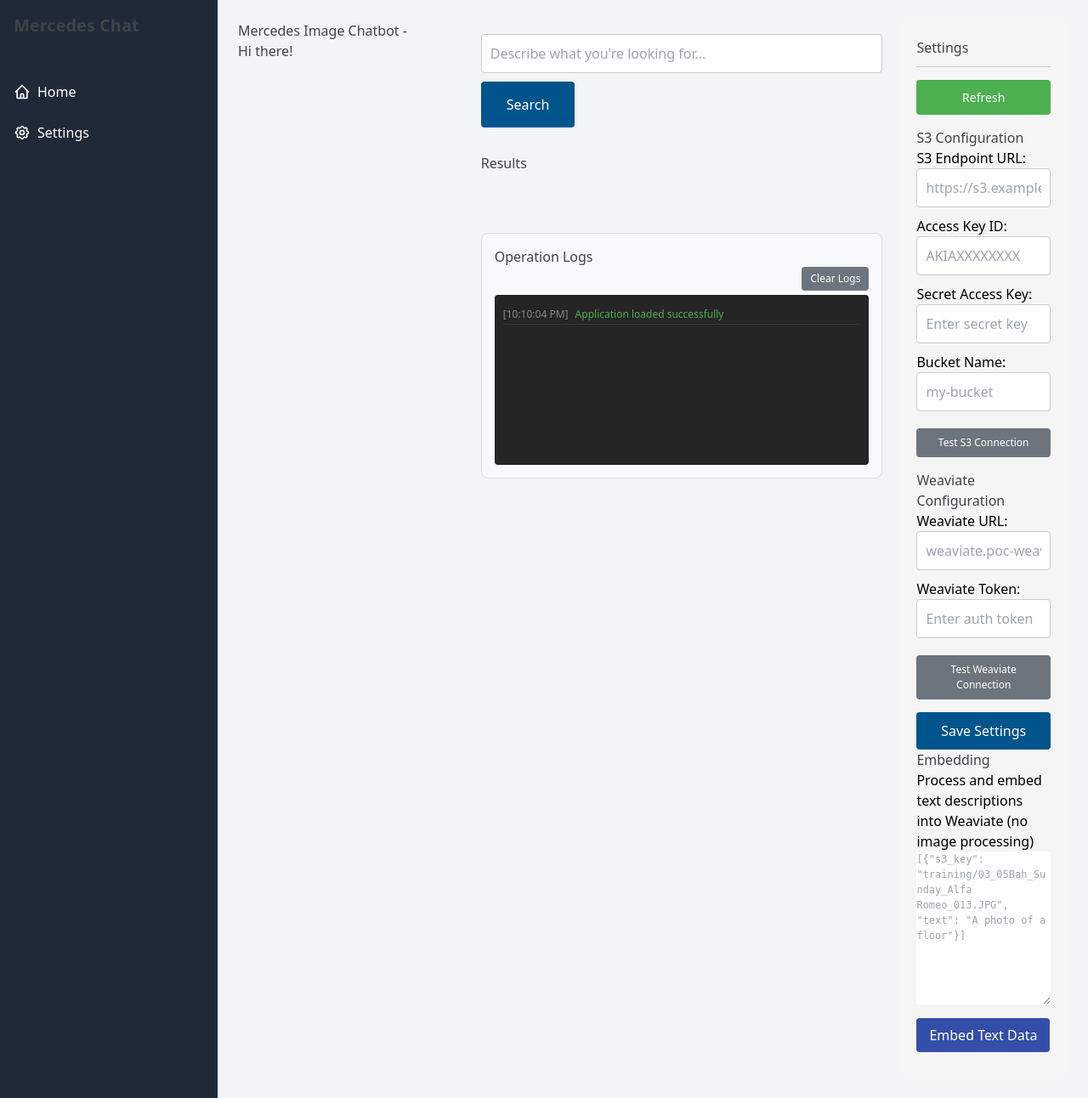
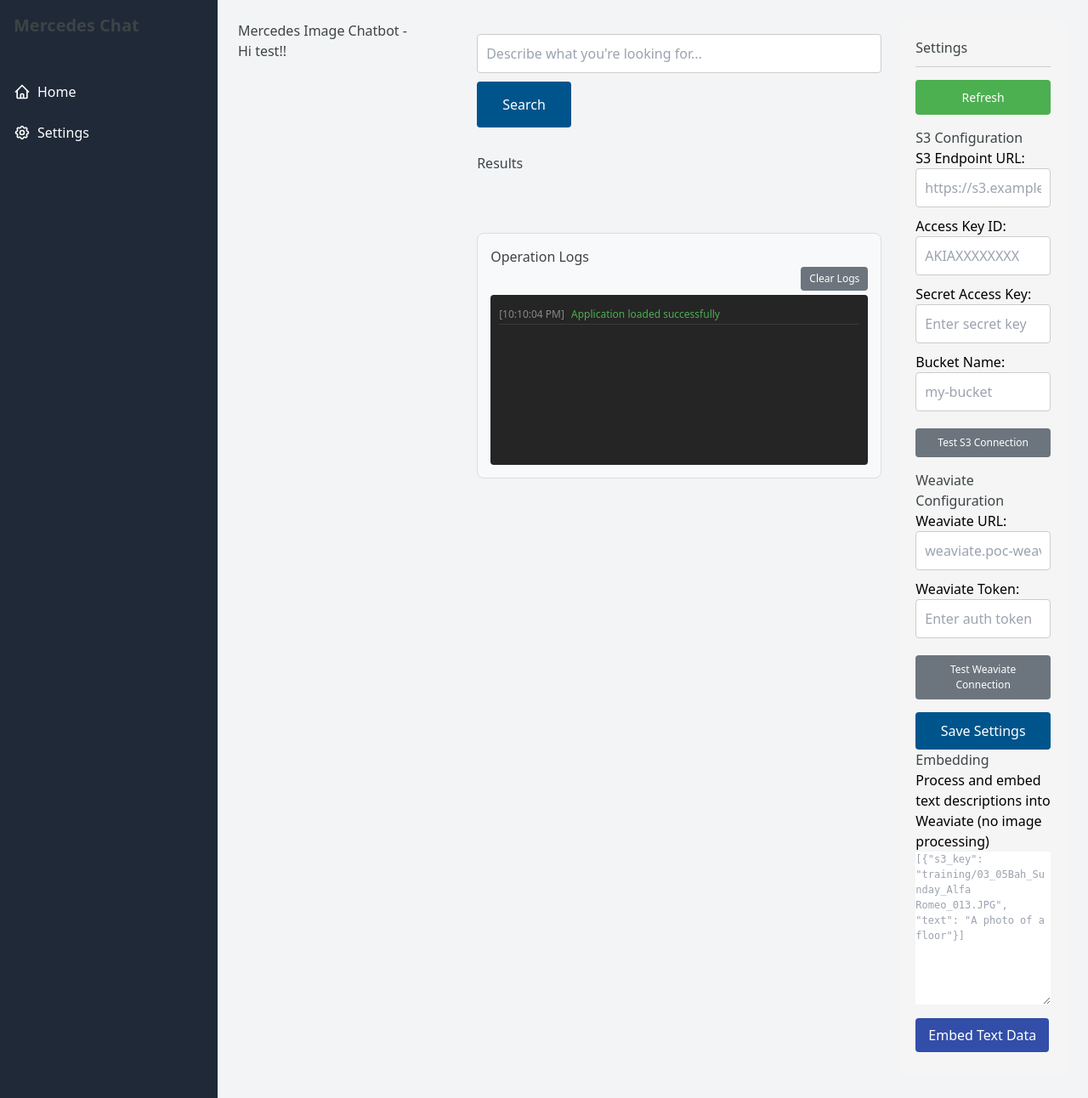
Before and after one commit to AlexanderOllman/Mercedes-Chat, a Flask app: page / in a window 1280 px wide. Shown: the whole page at 85% size. Run offline with Flask 3, Linux system fonts and the light colour scheme; some libraries are stand-ins or nearby versions.

Commit message:
refresh test

```diff
--- a/templates/index.html
+++ b/templates/index.html
@@ -353,7 +353,7 @@
         <!-- Main Content -->
         <div class="flex-1 overflow-auto">
             <div class="container p-6">
-                <h1>Mercedes Image Chatbot - Hi there!</h1>
+                <h1>Mercedes Image Chatbot - Hi test!!</h1>
 
                 <div class="container">
                     <div class="main-content">
```
